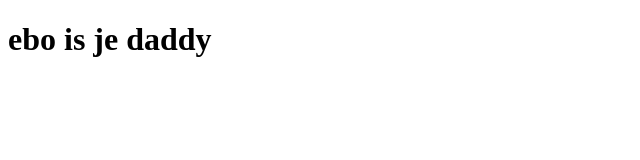
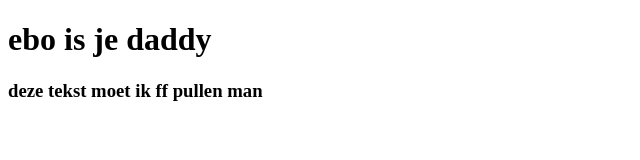
Before and after one commit to BouchouafaAdamPXL/Web-Ess-2023-2024, a plain HTML site: page H2 git en hub/index.html in a window 1280 px wide. Shown: the whole page, without its empty margins (0-640 px from the left). Drawn offline with Linux system fonts and the light colour scheme.

Commit message:
Update index.html

```diff
--- a/H2 git en hub/index.html
+++ b/H2 git en hub/index.html
@@ -4,6 +4,7 @@
   <meta charset="UTF-8">
   <title>$Title$</title>
   <h1>ebo is je daddy</h1>
+  <h3>deze tekst moet ik ff pullen man</h3>
 </head>
 <body>
 </body>
```
